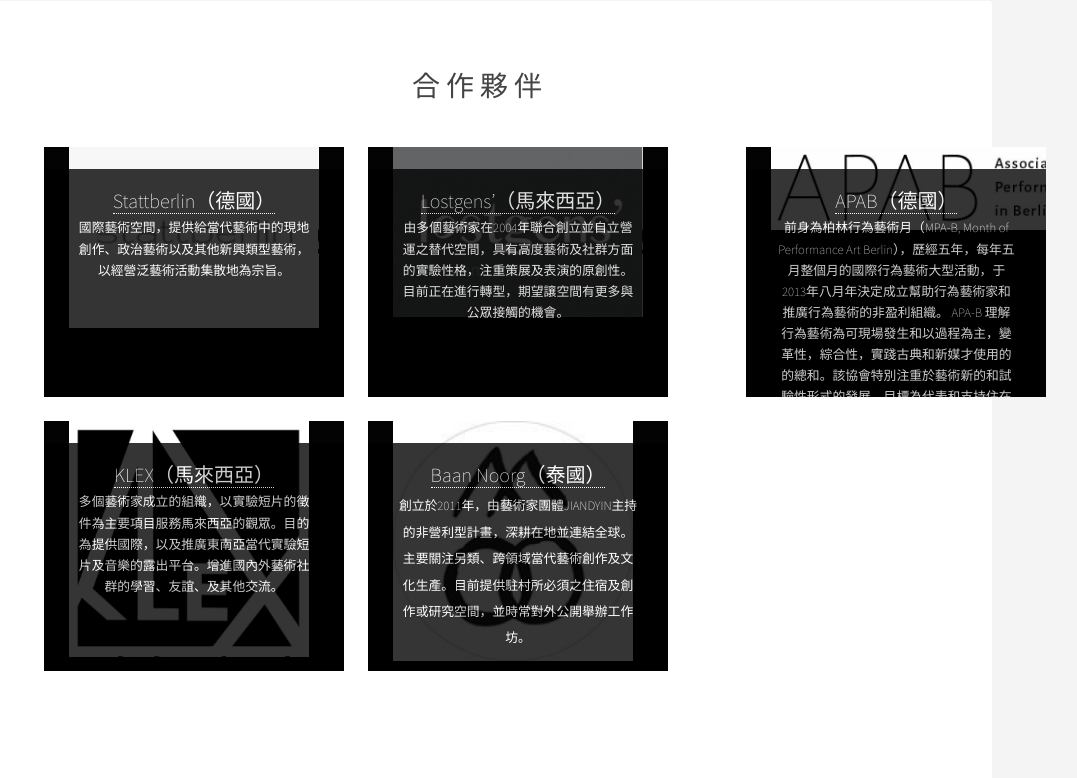
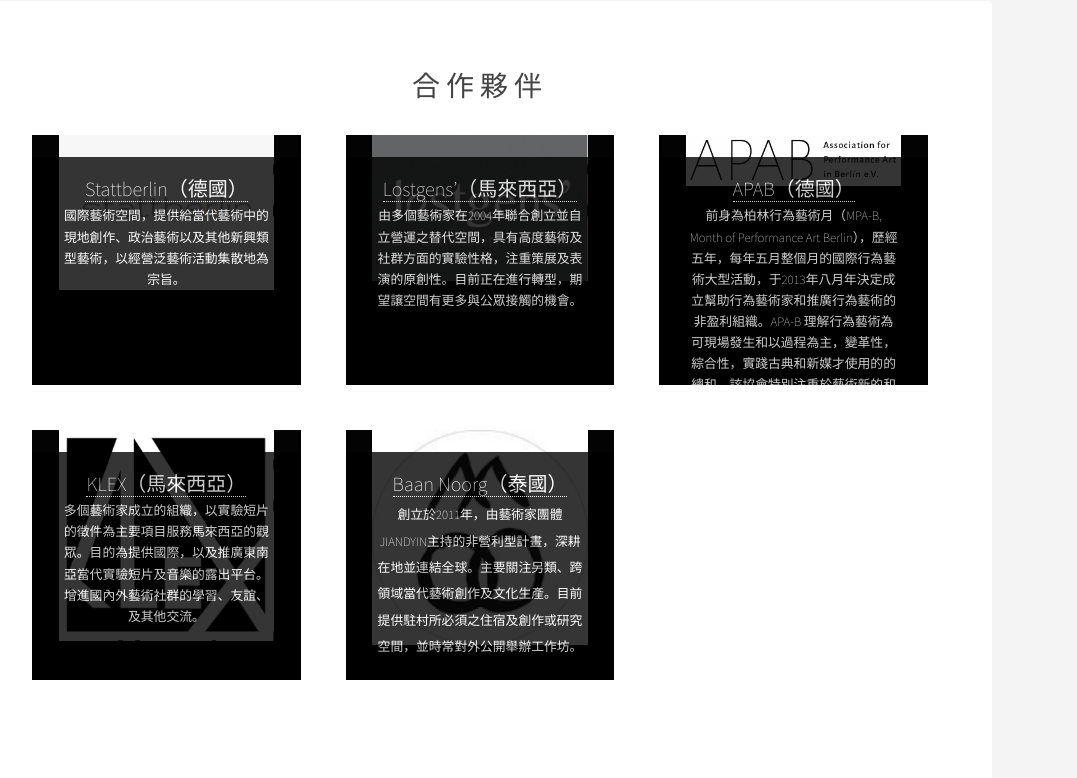
Before and after one commit to nfactoryairtw/nfactoryair, a plain HTML site: page index.html in a window 1280 px wide. Shown: the part 3220-3998 px from the top of the page, without its empty margins (160-1237 px from the left). Drawn offline with nearby package versions, Linux system fonts and the light colour scheme.

Commit message:
自適應合作夥伴

```diff
--- a/assets/css/main.css
+++ b/assets/css/main.css
@@ -101,7 +101,7 @@
 	}
 
 	body, input, select, textarea {
-	font-family: "Source Sans Pro", Helvetica, sans-serif,Heiti TC;
+	font-family: "Source Sans Pro", microsoft jhenghei, Helvetica, sans-serif,Heiti TC;
 	font-size: 17pt;
 	font-weight: 200;
 	line-height: 1.65;
@@ -719,7 +719,7 @@
 		.icon.major {
 	display: block;
 	margin: 0 0 1.5em 0;
-	font-family: "Source Sans Pro", Helvetica, sans-serif;
+	font-family: "Source Sans Pro",microsoft jhenghei,  Helvetica, sans-serif;
 		}
 
 			.icon.major:before {
@@ -1591,7 +1591,7 @@
 	font-weight: 200;
 	text-transform: none;
 	letter-spacing: 0;
-	font-family: "Trebuchet MS", Arial, Helvetica, sans-serif;
+	font-family: "Trebuchet MS",microsoft jhenghei,  Arial, Helvetica, sans-serif;
 			}
 
 			#header.alt p {
@@ -1791,12 +1791,12 @@
 .abgne_tip_gallery_block .caption {
 	position: absolute;
 	bottom: 0;
-	width: 300px;	/* .abgne_tip_gallery_block 的寬 - .caption 的左右 padding */
+	width: 100%;	/* .abgne_tip_gallery_block 的寬 - .caption 的左右 padding */
 	padding: 15px 30px 20px;
 	cursor: pointer;
 	color: #FFF;
 	opacity: 0.8;
-	background-image: url(/images/block.png);
+	background-image: url(../../images/block.png);
 	background-repeat: repeat;
 	height: 228px;
 	z-index: 1;
@@ -1812,3 +1812,64 @@
 .abgne_tip_gallery_block .caption h2 a:hover {
 	/*text-decoration: underline;*/
 }
+body{
+	overflow-x: hidden;
+	overflow-y: auto;
+
+}
+.partners {
+
+}
+.partners >div{
+	width: 30%;
+	float: left;
+	text-align: center;
+}
+.partners >div >img{
+	position: relative;
+	display: inline;
+	max-width: 80%;
+	left:auto;
+}
+.partners >div +div{
+	margin-left:5%;
+}
+@media screen and (min-width: 1280px) {
+	.partners >div:nth-child(3n+1){
+		margin-left:0;
+	}
+	.partners >div:nth-child(3n) ~ div{
+		margin-top: 5%;
+	}
+}
+.partners::after {
+    content: " ";
+    display: table;
+    clear: both;
+    box-sizing: border-box;
+}
+
+@media screen and (max-width: 1279px) and (min-width: 737px) {
+
+	.partners >div{
+		width: 47.5%;
+	}
+	.partners >div:nth-child(2n+1){
+		margin-left:0;
+	}
+	.partners >div:nth-child(2n) ~ div{
+		margin-top: 5%;
+	}
+
+}
+
+@media screen and (max-width: 736px) {
+
+	.partners >div{
+		width: 90%;
+		margin-left: 5%;
+	}
+	.partners >div + div{
+		margin-top: 5%;
+	}
+}
--- a/index.html
+++ b/index.html
@@ -189,97 +189,59 @@
 
           </ul>
       </article>
-      <!--            <article class="item">
-            <header>
-                <a href="#"><img src="images/pic03.jpg" alt="" /></a>
-                <h3>Lorem massa nulla</h3>
-            </header>
-            <p>Fusce malesuada efficitur venenatis. Pellentesque tempor leo sed massa hendrerit hendrerit. In sed feugiat est, eu congue elit. Ut porta magna vel felis sodales vulputate. Donec faucibus dapibus lacus non ornare.</p>
-            <ul class="actions">
-                <li><a href="#" class="button">More</a></li>
-            </ul>
-        </article>
-        <article class="item">
-            <header>
-                <a href="#"><img src="images/pic04.jpg" alt="" /></a>
-                <h3>Ipsum sed tempus</h3>
-            </header>
-            <p>Fusce malesuada efficitur venenatis. Pellentesque tempor leo sed massa hendrerit hendrerit. In sed feugiat est, eu congue elit. Ut porta magna vel felis sodales vulputate. Donec faucibus dapibus lacus non ornare.</p>
-            <ul class="actions">
-                <li><a href="#" class="button">More</a></li>
-            </ul>
-        </article>
-        -->
 
 	  </section>
 
-				<!-- CTA -->
 	<section id="main" class="item">
 	  <h2>合作夥伴</h2>
-	  <table width="100%" border="0">
-					    <tr>
-					      <td> <div class="abgne_tip_gallery_block">
-					   <img src="partner/f01.png" width="250"/> </a> <div class="caption"> <a href="http://www.stattberlin.tk/" title="Stattberlin（德國）" class="partner-title">Stattberlin（德國）</a>
-			             <div class="partner-index">
-				國際藝術空間，提供給當代藝術中的現地創作、政治藝術以及其他新興類型藝術，以經營泛藝術活動集散地為宗旨。
+	  <aside class="partners">
+	  	<div class="abgne_tip_gallery_block">
+		   <img src="partner/f01.png" width="250"/>
+			<div class="caption">
+				<a href="http://www.stattberlin.tk/" title="Stattberlin（德國）" class="partner-title">Stattberlin（德國）</a>
+				<div class="partner-index">
+					國際藝術空間，提供給當代藝術中的現地創作、政治藝術以及其他新興類型藝術，以經營泛藝術活動集散地為宗旨。
+				</div>
 			</div>
 		</div>
-					    	                      </div></td>
-					      <td> <div class="abgne_tip_gallery_block">
-					   <img src="partner/f02.png" width="250"/> </a> <div class="caption"> <a href="http://lostgenerationspace.blogspot.jp" title="Lostgens’" class="partner-title">Lostgens’（馬來西亞）</a>
-			<div class="partner-index">
+		<div class="abgne_tip_gallery_block">
+			<img src="partner/f02.png" width="250"/>
+			<div class="caption">
+				<a href="http://lostgenerationspace.blogspot.jp" title="Lostgens’" class="partner-title">Lostgens’（馬來西亞）</a>
+				<div class="partner-index">
 				由多個藝術家在2004年聯合創立並自立營運之替代空間，具有高度藝術及社群方面的實驗性格，注重策展及表演的原創性。目前正在進行轉型，期望讓空間有更多與公眾接觸的機會。
-
-
+				</div>
 			</div>
 		</div>
-					    	                      </div></td>
-					      <td></td>
-					      <td></td>
-					      <td> <div class="abgne_tip_gallery_block">
-					   <img src="partner/f05.jpg" width="350"/> </a> <div class="caption"> <a href="http://www.stattberlin.tk/" title="
-柏林行為藝術協會 APA-B（德國）
-" class="partner-title">APAB（德國）</a>
-			             <div class="partner-index">
-				前身為柏林行為藝術月（MPA-B, Month of Performance Art Berlin），歷經五年，每年五月整個月的國際行為藝術大型活動，于2013年八月年決定成立幫助行為藝術家和推廣行為藝術的非盈利組織。
-APA-B 理解行為藝術為可現場發生和以過程為主，變革性，綜合性，實踐古典和新媒才使用的的總和。該協會特別注重於藝術新的和試驗性形式的發展，目標為代表和支持住在柏林的行為藝術家，走向大眾，政治，行政和媒體，以持續地改善他們的工作條件為目標，通過平台，藝術節組織以及駐村項目，和國際之間交流促進柏林和世界各地的行為藝術家溝通，以及探討行為藝術的學術活動。
+		<div class="abgne_tip_gallery_block">
+			<img src="partner/f05.jpg" width="350"/>
+			<div class="caption">
+				<a href="http://www.stattberlin.tk/" title="柏林行為藝術協會 APA-B（德國）" class="partner-title">APAB（德國）</a>
+				<div class="partner-index">
+					前身為柏林行為藝術月（MPA-B, Month of Performance Art Berlin），歷經五年，每年五月整個月的國際行為藝術大型活動，于2013年八月年決定成立幫助行為藝術家和推廣行為藝術的非盈利組織。APA-B 理解行為藝術為可現場發生和以過程為主，變革性，綜合性，實踐古典和新媒才使用的的總和。該協會特別注重於藝術新的和試驗性形式的發展，目標為代表和支持住在柏林的行為藝術家，走向大眾，政治，行政和媒體，以持續地改善他們的工作條件為目標，通過平台，藝術節組織以及駐村項目，和國際之間交流促進柏林和世界各地的行為藝術家溝通，以及探討行為藝術的學術活動。
 
+				</div>
 			</div>
 		</div>
-					    	                      </div></td>
-				        </tr>
-					    <tr>
-					      <td>  <div class="abgne_tip_gallery_block">
-					   <img src="partner/f03.png" width="240"/> </a> <div class="caption"> <a href="
-http://www.klexfilmfest.com/" title="KLEX" class="partner-title">KLEX（馬來西亞）</a>
-			<div class="partner-index">
-				多個藝術家成立的組織，以實驗短片的徵件為主要項目服務馬來西亞的觀眾。目的為提供國際，以及推廣東南亞當代實驗短片及音樂的露出平台。增進國內外藝術社群的學習、友誼、及其他交流。
-
+		<div class="abgne_tip_gallery_block">
+			<img src="partner/f03.png" width="240"/>
+			<div class="caption">
+				<a href="http://www.klexfilmfest.com/" title="KLEX" class="partner-title">KLEX（馬來西亞）</a>
+				<div class="partner-index">
+					多個藝術家成立的組織，以實驗短片的徵件為主要項目服務馬來西亞的觀眾。目的為提供國際，以及推廣東南亞當代實驗短片及音樂的露出平台。增進國內外藝術社群的學習、友誼、及其他交流。
+				</div>
 			</div>
 		</div>
-					    	                      </div></td>
-					      <td><div class="abgne_tip_gallery_block">
-					   <img src="partner/f04.png" width="240"/> </a> <div class="caption"> <a href="
-http://www.jiandyin.com/projects/" title="Baan Noorg" class="partner-title">Baan Noorg（泰國）</a>
-					     <div class="desc"><span class="partner-index">
-				創立於2011年，由藝術家團體JIANDYIN主持的非營利型計畫，深耕在地並連結全球。主要關注另類、跨領域當代藝術創作及文化生產。目前提供駐村所必須之住宿及創作或研究空間，並時常對外公開舉辦工作坊。
-
-			             </span></div>
+		<div class="abgne_tip_gallery_block">
+			<img src="partner/f04.png" width="240"/>
+			<div class="caption"> <a href="http://www.jiandyin.com/projects/" title="Baan Noorg" class="partner-title">Baan Noorg（泰國）</a>
+				<div class="desc"><span class="partner-index">
+					創立於2011年，由藝術家團體JIANDYIN主持的非營利型計畫，深耕在地並連結全球。主要關注另類、跨領域當代藝術創作及文化生產。目前提供駐村所必須之住宿及創作或研究空間，並時常對外公開舉辦工作坊。</span>
+				</div>
+			</div>
 		</div>
-					    	                      </div></td>
-					      <td>&nbsp;</td>
-					      <td>&nbsp;</td>
-					      <td>&nbsp;</td>
-				        </tr>
-      </table>
-					  <p>&nbsp;</p>
-
-
-	  <p>
-					    </li>
-                        </ul>
-      </p>
-</section>
+	  </aside>
+				<!-- CTA -->
 <section id="cta" class="main special">
 <h2>&nbsp;</h2>
 <h2>聯絡我們</h2>
```
